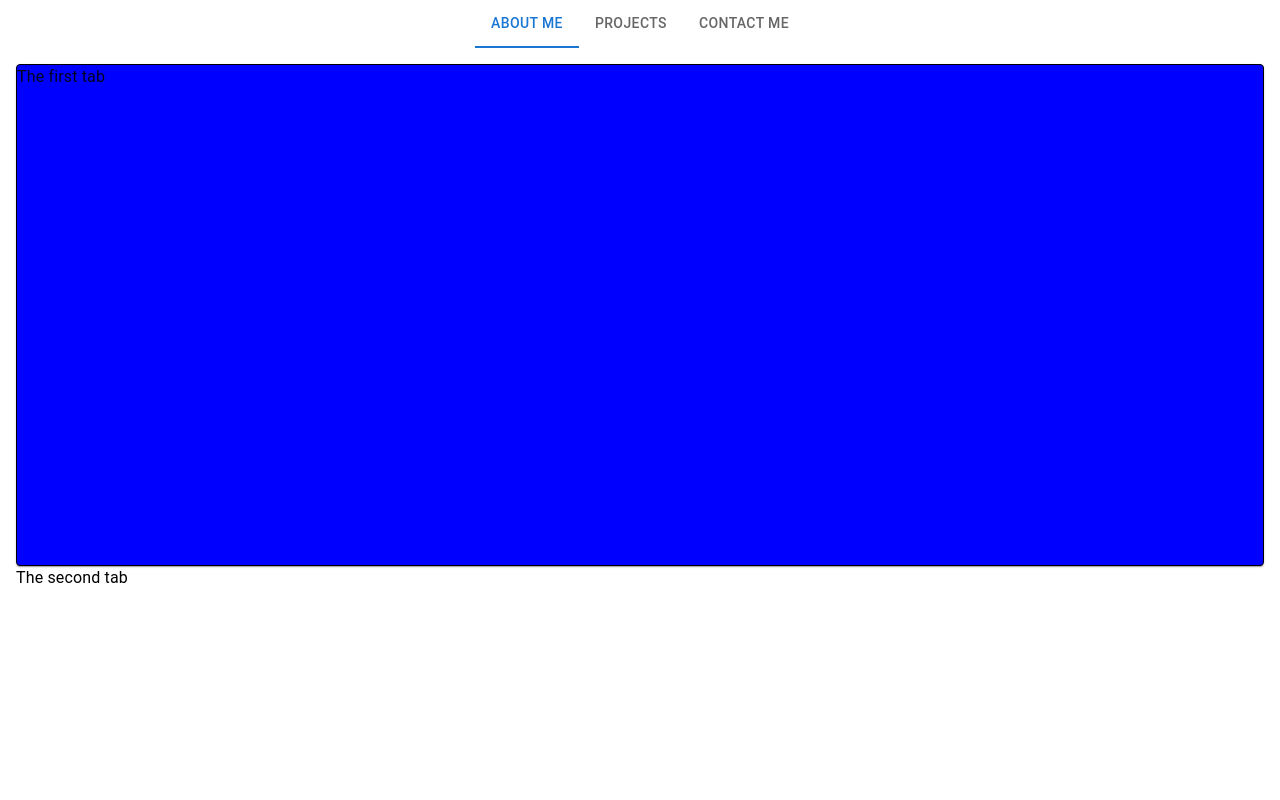
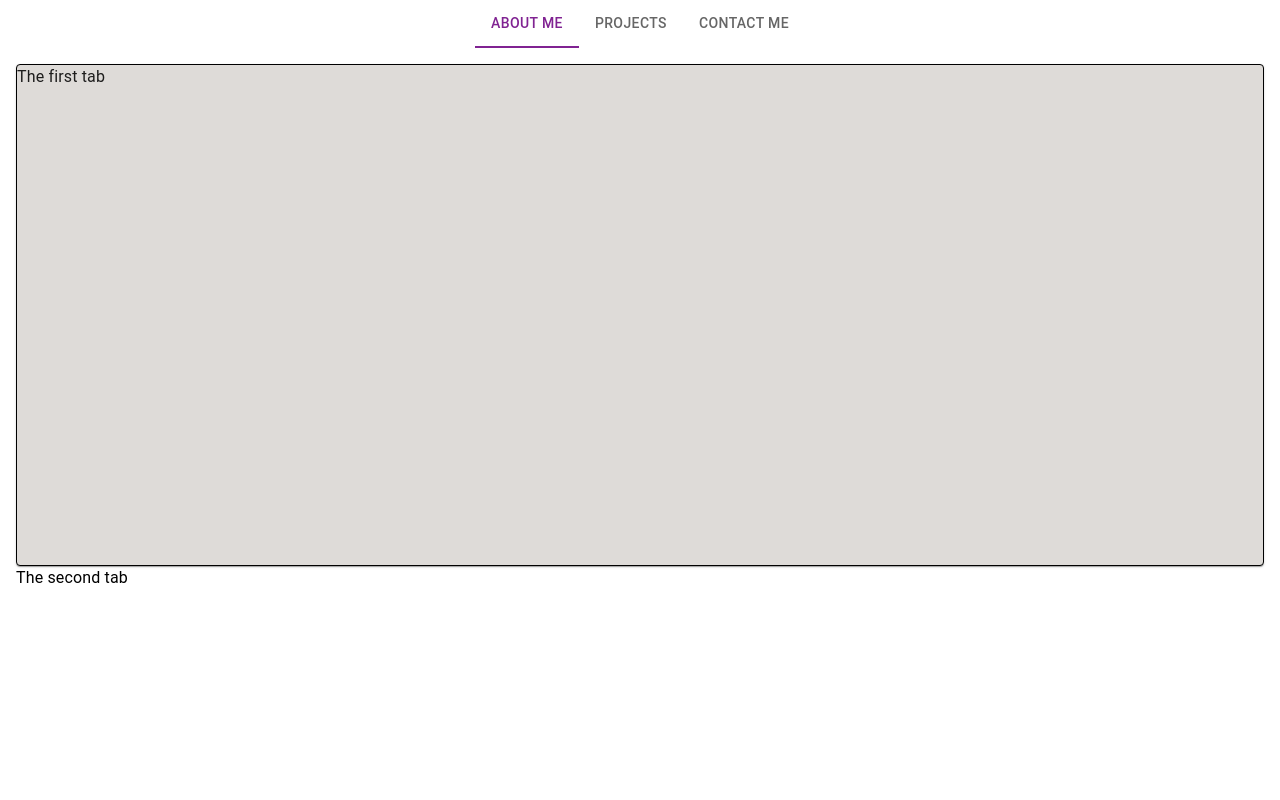
Before and after one commit to MarkusDunkel/personal_homepage, a React (Create React App) app: page / in a window 1280 px wide. Shown: the top 800 px of the page. Built offline with nearby package versions, Linux system fonts and the light colour scheme.

Commit message:
color palette added

```diff
--- a/src/components/SiteSection.tsx
+++ b/src/components/SiteSection.tsx
@@ -6,7 +6,7 @@ export interface SiteSectionProps {
 }
 
 const SiteSection = ({ children }: SiteSectionProps) => {
-    return (<Card variant="elevation" sx={{ border: 'solid 1px black', bgcolor: 'blue' }}>
+    return (<Card variant="elevation" sx={{ border: 'solid 1px black', bgcolor: 'secondary.main' }}>
         {children}
     </Card>)
 }
--- /dev/null
+++ b/src/components/palette.ts
@@ -0,0 +1,10 @@
+import type { PaletteOptions } from '@mui/material';
+
+export const palette: PaletteOptions = {
+    primary: {
+        light: '#32936F',
+        main: '#802392',
+        dark: '#41463D',
+    },
+    secondary: { main: '#DEDBD8' },
+};
--- /dev/null
+++ b/src/components/theme.ts
@@ -0,0 +1,7 @@
+import { createTheme } from "@mui/material";
+import { palette } from "./palette";
+
+export const defaultTheme = createTheme({
+    palette
+}
+)
```
Also changed, not shown: src/App.tsx (+6 -3 lines).
